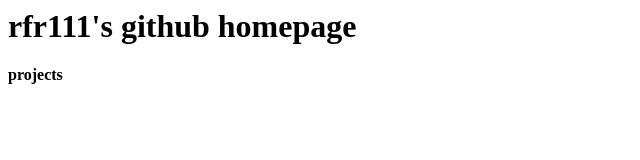
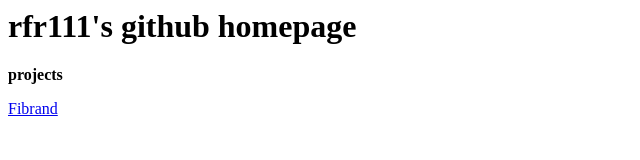
Before and after one commit to rfr111/rfr111.github.com, a plain HTML site: page index.html in a window 1280 px wide. Shown: the full height of the page, 0-640 px from the left. Drawn offline with Linux system fonts and the light colour scheme.

Commit message:
fixed index page

```diff
--- a/index.html
+++ b/index.html
@@ -4,7 +4,7 @@
 <h1>rfr111's github homepage</h1>
 
 <p><b>projects</b></p>
-<a href="http://rfr111.github.com/fibrand/ >Fibrand</a>
+<a href="http://rfr111.github.com/fibrand/" >Fibrand</a>
 
 
 </body>
```
